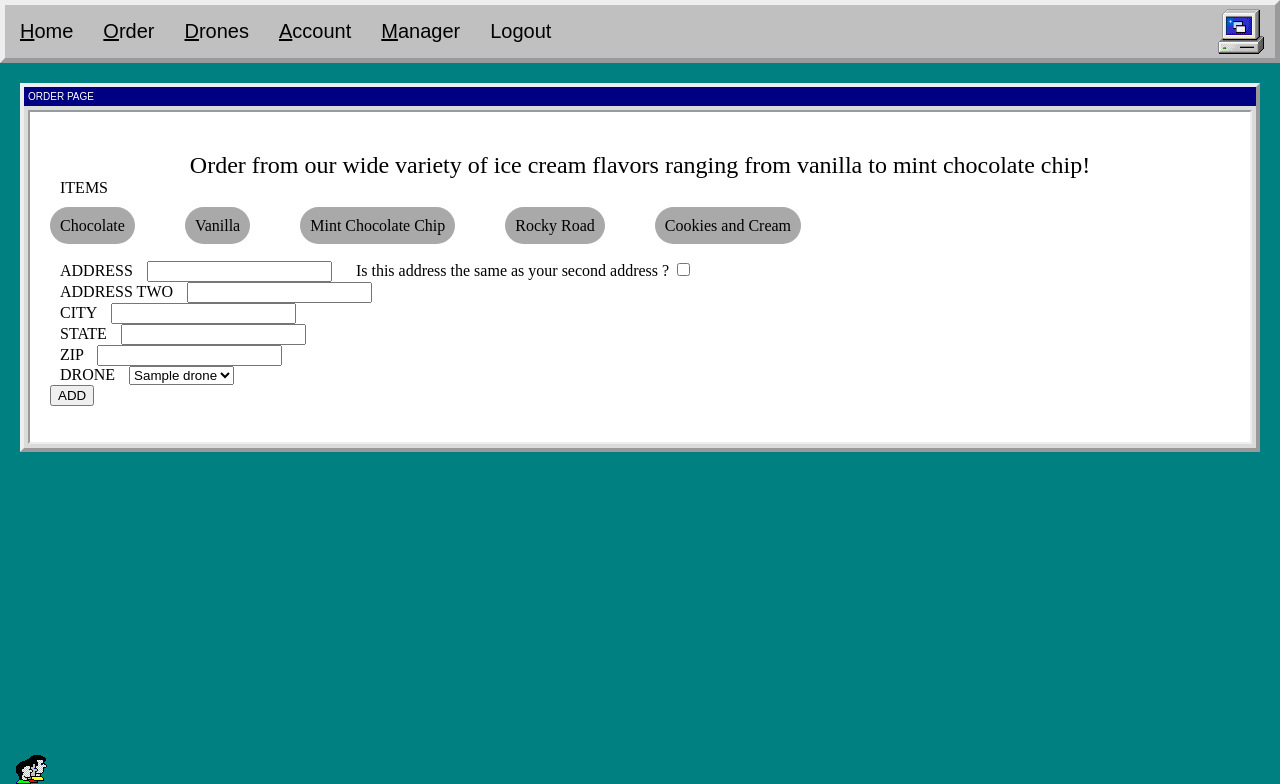
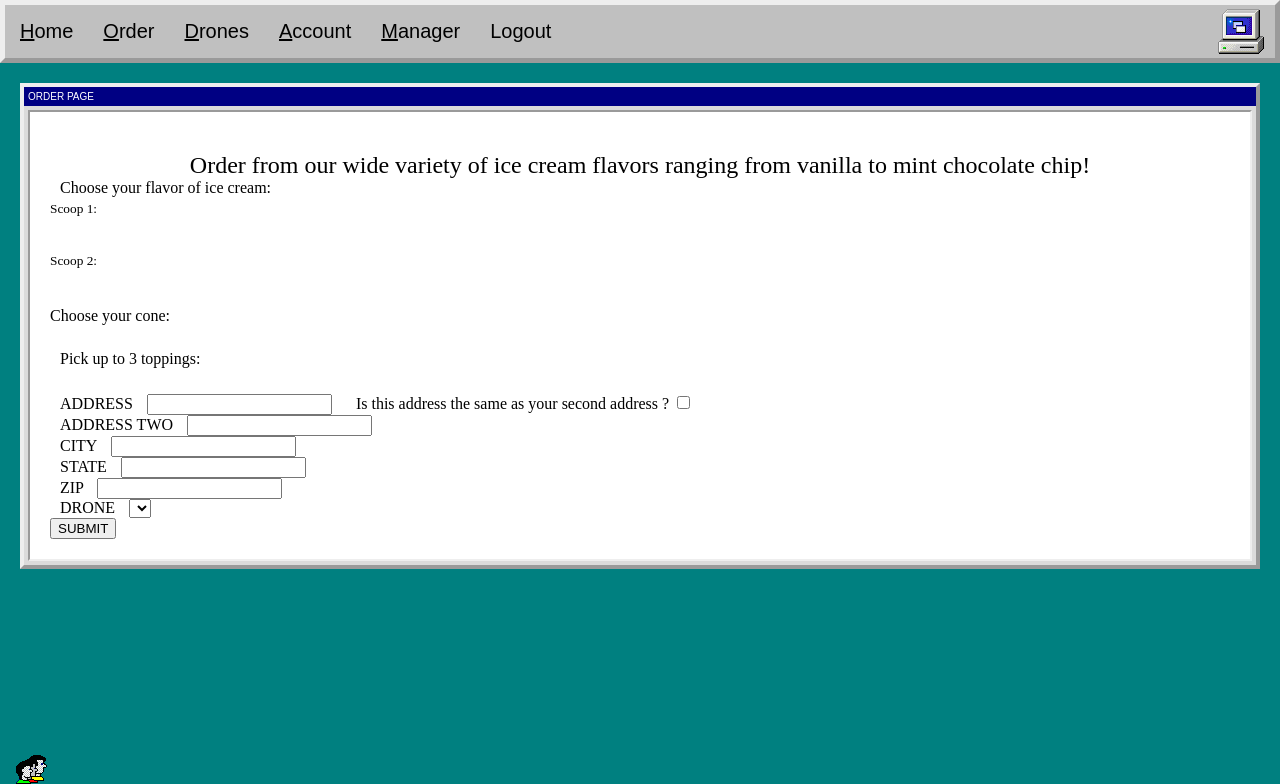
Before and after one commit to ryanc3412/Cowpokes_Drone_Cones, a Django app: page /dronecones/order/ in a window 1280 px wide. Shown: the top 784 px of the page. Run offline with Django 4.2, Linux system fonts and the light colour scheme; a user stored in the database is signed in; tables that the repository leaves empty hold one stand-in row (values such as "Sample post"); lists and menus that the app fills with data are empty.

Commit message:
order now works as expected

```diff
--- a/drone_cones/models.py
+++ b/drone_cones/models.py
@@ -49,5 +49,6 @@ class Orders(models.Model):
 class Products(models.Model):
     id = models.AutoField(primary_key=True)
     type = models.CharField(max_length=100)
+    image = models.ImageField(null=True, blank=True)
     flavor = models.CharField(max_length=100)
     stockAvailable = models.IntegerField()
--- a/drone_cones/static/drone_cones/static.js
+++ b/drone_cones/static/drone_cones/static.js
@@ -3,7 +3,7 @@ function timer() {
     var distance = 1000 * 60 * 10;
 
     // Update the count down every 1 second
-	var x = setInterval(function() {
+    var x = setInterval(function () {
         // Time calculations for minutes and seconds
         var minutes = Math.floor((distance % (1000 * 60 * 60)) / (1000 * 60));
         var seconds = Math.floor((distance % (1000 * 60)) / 1000);
@@ -32,30 +32,79 @@ function writeAddress(checkAddress) {
 
 
 function populate() {
-    const flavorList = [
-        "Chocolate",
-        "Vanilla",
-        "Mint Chocolate Chip",
-        "Rocky Road",
-        "Cookies and Cream"
-    ];
+    var flavor1List = [];
+    var flavor2List = [];
+    var coneList = [];
+    var toppingsList = [];
 
+    fetch('/dronecones/get_products/')
+        .then(response => response.json())
+        .then(data => {
+            console.log(data); // handle the data as needed
+            for (var i = 0; i < data.length; i++) {
+                if (data[i]['type'] == 'Ice Cream') {
+                    flavor1List.push(data[i]);
+                    flavor2List.push(data[i]);
+                } else if (data[i]['type'] == 'Cone') {
+                    coneList.push(data[i]);
+                } else if (data[i]['type'] == 'Topping') {
+                    toppingsList.push(data[i]);
+                }
+            }
+            console.log(flavor1List);
+            console.log(coneList);
+            console.log(toppingsList);
             // Get the "flavors" div
-    var flavorsDiv = document.getElementById("flavors");
+            var flavors1Div = document.getElementById("flavors1");
+            var flavors2Div = document.getElementById("flavors2");
+            var conesDiv = document.getElementById("cones");
+            var toppingsDiv = document.getElementById("toppings");
 
             // Create a div for each flavor and append it to the "flavors" div
-    for (var i = 0; i < flavorList.length; i++) {
-        var flavorDiv = document.createElement("div");
-        flavorDiv.setAttribute("class", "flavorDisplay");
-        flavorDiv.setAttribute("onclick", `selectFlavors(this, event)`);
-        flavorDiv.textContent = flavorList[i];
-        flavorsDiv.appendChild(flavorDiv);
+            for (var i = 0; i < flavor1List.length; i++) {
+                var flavor1Div = document.createElement("div");
+                var flavor2Div = document.createElement("div");
+                flavor1Div.setAttribute("class", "flavor1Display");
+                flavor2Div.setAttribute("class", "flavor2Display");
+                flavor1Div.setAttribute("onclick", `selectFlavors1(this, event)`);
+                flavor2Div.setAttribute("onclick", `selectFlavors2(this, event)`);
+                flavor1Div.textContent = flavor1List[i]['flavor'];
+                flavor2Div.textContent = flavor2List[i]['flavor'];
+                flavors1Div.appendChild(flavor1Div);
+                flavors2Div.appendChild(flavor2Div);
             }
+
+            for (var i = 0; i < coneList.length; i++) {
+                var coneDiv = document.createElement("div");
+                coneDiv.setAttribute("class", "coneDisplay");
+                coneDiv.setAttribute("onclick", `selectCone(this, event)`);
+                coneDiv.textContent = coneList[i]['flavor'];
+                conesDiv.appendChild(coneDiv);
+            }
+
+            for (var i = 0; i < toppingsList.length; i++) {
+                var toppingDiv = document.createElement("div");
+                toppingDiv.setAttribute("class", "toppingsDisplay");
+                toppingDiv.setAttribute("onclick",
+                    `selectToppings(this, event)`);
+                toppingDiv.textContent = toppingsList[i]['flavor'];
+                toppingsDiv.appendChild(toppingDiv);
+            }
+        })
+        .catch(error => console.error('Error:', error));
+
 }
 
 var selectedItems = {
-	flavor: "",
+    flavor1: "",
+    flavor2: "",
+    cone: "",
+    toppings: {
+        first: "",
+        second: "",
+        third: ""
     }
+};
 
 var completedFunctions = 0;
 
@@ -65,16 +114,109 @@ function logSelectedItems() {
     console.log(selectedItems);
 }
 
-function selectFlavors(item, event) {
+function selectFlavors1(item, event) {
     if (event && event.type == 'click') {
-        var flavorItems = document.querySelectorAll('.flavorDisplay');
+        var flavor1Items = document.querySelectorAll('.flavor1Display');
+
+        if (selectedItems['flavor1'] == item.textContent) {
+            item.style.backgroundColor = '';
+            selectedItems.flavor1 = "";
+        } else {
+            selectedItems.flavor1 = item.textContent;
+            document.getElementById('items').value = selectedItems.flavor1;
+            item.style.backgroundColor = "#008080";
+        }
+
+        flavor1Items.forEach(function (el) {
+            if (selectedItems['flavor1'] != el.textContent) {
+                el.style.backgroundColor = '';  // Reset background color to default (empty string)
+            }
+        });
+
+        logSelectedItems();
+    }
+}
+function selectFlavors2(item, event) {
+    if (event && event.type == 'click') {
+        var flavor2Items = document.querySelectorAll('.flavor2Display');
+
+        if (selectedItems['flavor2'] == item.textContent) {
+            item.style.backgroundColor = '';
+            selectedItems.flavor2 = "";
+        } else {
+            selectedItems.flavor2 = item.textContent;
+            item.style.backgroundColor = "#008080";
+            document.getElementById('items').value = selectedItems.flavor2;
+        }
+
+        flavor2Items.forEach(function (el) {
+            if (selectedItems['flavor2'] != el.textContent) {
+                el.style.backgroundColor = '';  // Reset background color to default (empty string)
+            }
+        });
+
+        logSelectedItems();
+    }
+}
+function selectCone(item, event) {
+    if (event && event.type == 'click') {
+        var flavorItems = document.querySelectorAll('.coneDisplay');
+
+        if (selectedItems['cone'] == item.textContent) {
+            item.style.backgroundColor = '';
+            selectedItems.cone = "";
+        } else {
+            selectedItems.cone = item.textContent;
+            item.style.backgroundColor = "#008080";
+            document.getElementById('items').value = selectedItems.cone;
+        }
+
         flavorItems.forEach(function (el) {
+            if (selectedItems['cone'] != el.textContent) {
                 el.style.backgroundColor = '';  // Reset background color to default (empty string)
+            }
         });
+
+        logSelectedItems();
+    }
+}
+function selectToppings(item, event) {
+    if (event && event.type == 'click') {
+        var flavorItems = document.querySelectorAll('.toppingsDisplay');
+
+        if (Object.values(selectedItems['toppings']).includes(item.textContent)) {
+            item.style.backgroundColor = '';
+            if (item.textContent == selectedItems.toppings.first) {
+                selectedItems.toppings.first = "";
+            }
+            if (item.textContent == selectedItems.toppings.second) {
+                selectedItems.toppings.second = "";
+            }
+            if (item.textContent == selectedItems.toppings.third) {
+                selectedItems.toppings.third = "";
+            }
+        } else if (selectedItems.toppings.first == "") {
+            selectedItems.toppings.first = item.textContent;
+            document.getElementById('items').value = selectedItems.toppings.first;
             item.style.backgroundColor = "#008080";
-		selectedItems.flavor = item.textContent;
+        } else if (selectedItems.toppings.second == "") {
+            selectedItems.toppings.second = item.textContent;
+            document.getElementById('items').value = selectedItems.toppings.second;
+            item.style.backgroundColor = "#008080";
+        } else if (selectedItems.toppings.third == "") {
+            selectedItems.toppings.third = item.textContent;
+            document.getElementById('items').value = selectedItems.toppings.third;
+            item.style.backgroundColor = "#008080";
+        } else {
+            console.log("Sorry, topping cart is full");
+        }
 
-        document.getElementById('items').value = selectedItems.flavor;
+        flavorItems.forEach(function (el) {
+            if (!Object.values(selectedItems).includes(el.textContent)) {
+                el.backgroundColor = '';  // Reset background color to default (empty string)
+            }
+        });
+
 
         logSelectedItems();
     }
@@ -121,3 +263,39 @@ function showPosition(position) {
         console.error('Element with ID "address" not found.');
     }
 }
+
+function getCookie(name) {
+    const cookieValue = document.cookie
+        .split('; ')
+        .find(row => row.startsWith(`${name}=`))
+        ?.split('=')[1];
+
+    return cookieValue ? decodeURIComponent(cookieValue) : null;
+}
+
+const csrftoken = getCookie('csrftoken');
+
+document.getElementById('saveOrder').addEventListener('click', function () {
+    fetch('/dronecones/save_order/', {
+        method: 'POST',
+        headers: {
+            'X-CSRFToken': csrftoken,
+        },
+        body: JSON.stringify(selectedItems),
+    })
+        .then(response => {
+            if (!response.ok) {
+                throw new Error(`HTTP error! Status: ${response.status}`);
+            }
+            return response.json();
+        })
+        .then(data => {
+            console.log('Success:', data);
+            console.log(data);
+
+        })
+        .catch(error => {
+            console.error('Error:', error);
+            alert('An error occurred. Please try again.');
+        });
+});
--- a/drone_cones/static/drone_cones/style.css
+++ b/drone_cones/static/drone_cones/style.css
@@ -217,13 +217,24 @@ div.inner-border {
 	text-align: center;
 }
 
-.flavorDisplay {
+.flavor1Display {
 	display: inline;
 	background-color: darkgrey;
 	margin-right: 50px;
 	border-radius: 25px;
 	padding: 10px;
 	text-align: center;
+	cursor: grab;
+}
+
+.flavor2Display {
+	display: inline;
+	background-color: darkgrey;
+	margin-right: 50px;
+	border-radius: 25px;
+	padding: 10px;
+	text-align: center;
+	cursor: grab;
 }
 
 .coneDisplay {
@@ -233,6 +244,17 @@ div.inner-border {
 	border-radius: 25px;
 	padding: 10px;
 	text-align: center;
+	cursor: grab;
+}
+
+.toppingsDisplay {
+	display: inline;
+	background-color: darkgrey;
+	margin-right: 50px;
+	border-radius: 25px;
+	padding: 10px;
+	text-align: center;
+	cursor: grab;
 }
 
 .scoopDisplay {
@@ -264,6 +286,14 @@ div.inner-border {
 }
 
 .flavors {
+	margin-bottom: 25px;
+}
+
+.cones {
+	margin-bottom: 25px;
+}
+
+.toppings {
 	margin-bottom: 25px;
 }
 
@@ -303,3 +333,25 @@ div.inner-border {
 	font-size: x-large;
 	text-align: center;
 }
+
+/* body {
+	display: flex;
+	justify-content: center;
+	align-items: center;
+	min-height: 100vh;
+	margin: 0;
+  } */
+
+  .product-container {
+	display: flex;
+	gap: 20px; /* Adjust the gap as needed */
+  }
+
+  .product-card {
+	flex: 1;
+	border: 1px solid black;
+	margin: 10px; /* Adjust the margin as needed */
+	padding: 20px;
+	text-align: center;
+	max-width: 300px; /* Adjust the max-width as needed */
+  }
--- a/drone_cones/templates/drone_cones/order_page.html
+++ b/drone_cones/templates/drone_cones/order_page.html
@@ -5,10 +5,11 @@
 <DOCTYPE html>
 
 	<html lang="en">
+
 	<head>
-        	<meta charset="utf-8"/>
+		<meta charset="utf-8" />
 		<title>Order Page</title>
-		<link rel="stylesheet" type="text/css" href="{% static 'drone_cones/style.css' %}"/>
+		<link rel="stylesheet" type="text/css" href="{% static 'drone_cones/style.css' %}" />
 
 	</head>
 
@@ -22,7 +23,8 @@
 			<a href="{% url 'drone_cones:account' %}"> <u>A</u>ccount </a>
 			<a href="{% url 'drone_cones:manager' %}"> <u>M</u>anager</a>
 			<a href="/dronecones/logout">Logout</a>
-			<img class="baricon" src="{% static 'drone_cones/images/computer.png' %}" onclick="location.href='../account'" style="cursor: pointer" alt="test">
+			<img class="baricon" src="{% static 'drone_cones/images/computer.png' %}"
+				onclick="location.href='../account'" style="cursor: pointer" alt="test">
 			<img class="peopleicon" src="{% static 'drone_cones/images/address_book_users.png' %}" alt="test">
 		</div>
 
@@ -33,22 +35,41 @@
 				<div class="inner-border">
 					<div class="margin">
 						<div class="orderBar">
-							Order from our wide variety of ice cream flavors ranging from vanilla to mint chocolate chip!
+							Order from our wide variety of ice cream flavors ranging from vanilla to mint chocolate
+							chip!
 						</div>
-						<form action="{% url 'drone_cones:add_order' %}" method="post">
+
 						{% csrf_token %}
 
 						<label class="spacer" for="Items">
-									ITEMS
+							Choose your flavor of ice cream:
 						</label>
-
+						<sub class="spacer" for="Items">
+							<br>Scoop 1:
+						</sub>
 						<div class="productBox">
-									<div class="flavors" id="flavors">
-										{% for product in product_list %}
-											<div>
-												{{product}}
+							<div class="flavors1" id="flavors1">
 							</div>
-										{% endfor %}
+						</div>
+						<sub class="spacer" for="Items">
+							<br>Scoop 2:
+						</sub>
+						<div class="productBox">
+							<div class="flavors2" id="flavors2">
+							</div>
+						</div>
+						<label class="spacer" for="Items">
+							<br>Choose your cone:
+						</label>
+						<div class="productBox">
+							<div class="cones" id="cones">
+							</div>
+						</div>
+						<label class="spacer" for="Items">
+							Pick up to 3 toppings:
+						</label>
+						<div class="productBox">
+							<div class="toppings" id="toppings">
 							</div>
 						</div>
 						<script>
@@ -59,28 +80,29 @@
 								// Set the formatted time in the hidden field
 								document.getElementById('timeOrdered').value = formattedTime;
 							}
-									window.onload = function() {
+							window.onload = function () {
 								populate();
 							};
 						</script>
-								<input type="hidden" id="items" name="items" value="" required/>
+						<input type="hidden" id="items" name="items" value="" required />
 						<div></div>
 						<label class="spacer" for="address"> ADDRESS </label>
-                                <input id="address1" type="text" name="address" maxlength = "30" required>
-								<label for="sameAddress" class="sameAddress"> Is this address the same as your second address ?</label>
+						<input id="address1" type="text" name="address" maxlength="30" required>
+						<label for="sameAddress" class="sameAddress"> Is this address the same as your second
+							address ?</label>
 						<input type="checkbox" name="sameAddress" id="checkAddress" onclick="writeAddress(this)">
 						<div></div>
 						<label class="spacer" for="address2"> ADDRESS TWO </label>
-                                <input id="address2" type="text" name="address2" maxlength = "100" required>
+						<input id="address2" type="text" name="address2" maxlength="100" required>
 						<div></div>
 						<label class="spacer" for="city"> CITY </label>
-                                <input id="city" type="text" name="city" maxlength = "100" required>
+						<input id="city" type="text" name="city" maxlength="100" required>
 						<div></div>
 						<label class="spacer" for="state"> STATE </label>
-                                <input id="state" type="text" name="state" maxlength = "100" required>
+						<input id="state" type="text" name="state" maxlength="100" required>
 						<div></div>
 						<label class="spacer" for="zip"> ZIP </label>
-                                <input id="zip" type="number" name="zip" maxlength = "100" required>
+						<input id="zip" type="number" name="zip" maxlength="100" required>
 						<div></div>
 						<label class="spacer" for="drone"> DRONE </label>
 						<select name="drone" id="drone" name="drone">
@@ -92,12 +114,12 @@
 						</select>
 						<div></div>
 
-                                <input type="submit" value="ADD">
-						</form>
+						<button id="saveOrder">SUBMIT</button>
 					</div>
 
 				</div>
 			</div>
 			<script src="{% static 'drone_cones/static.js' %}"></script>
 	</body>
+
 	</html>
--- a/drone_cones/urls.py
+++ b/drone_cones/urls.py
@@ -27,5 +27,8 @@ urlpatterns = [
     path('manager/users/', views.ManagerView.view_users, name='all_users'),
     path('manager/finance/', views.ManagerView.view_finances, name='finance'),
     path('manager/stock/', views.ManagerView.view_stock, name='stock'),
-    path('manager/all_drones/', views.ManagerView.view_drones, name='all_drones')
+    path('manager/all_drones/', views.ManagerView.view_drones, name='all_drones'),
+
+    path('get_products/', views.OrderView.get_products, name='get_products'),
+    path('save_order/', views.OrderView.save_order, name='save_order'),
 ]
--- a/drone_cones/views.py
+++ b/drone_cones/views.py
@@ -10,6 +10,7 @@ from drone_cones.core.forms import SignUpForm, OrderForm
 from django.shortcuts import redirect
 from datetime import date, datetime, timedelta
 from drone_cones.core.forms import DroneRegisterForm, EditAccountForm, EditAddressForm, EditDroneForm
+import json
 
 from django.shortcuts import render
 from drone_cones.models import Products, Drone
@@ -36,6 +37,7 @@ def addDrone(request):
             return HttpResponseRedirect("drones")
 
 def addOrder(request):
+    print("THIS WAS REACHED")
     if request.method == 'POST':
         form = OrderForm(request.POST)
 
@@ -43,6 +45,7 @@ def addOrder(request):
         associated_account = Account.objects.get(user=user)
 
         if form.is_valid():
+            form.save()
             account_id = associated_account.Id
             address = form.cleaned_data['address']
             address2 = form.cleaned_data['address2']
@@ -51,8 +54,7 @@ def addOrder(request):
             zip_code = form.cleaned_data['zip']
 
             # Get selected flavor from the JavaScript
-            selected_flavor = request.POST.get('items', '')
-
+            selected_flavor1 = request.POST.get('items', '')
 
             # Process the selected flavor as needed
 
@@ -73,7 +75,7 @@ def addOrder(request):
                 city=city,
                 state=state,
                 zip=zip_code,
-                items={'flavor': selected_flavor},  # Store selected flavor in JSONField
+                items=order,  # Store selected flavor in JSONField
                 drone=drone,
                 timeOrdered=time_ordered,
                 timeDelivered = timeDelivered,
@@ -82,6 +84,7 @@ def addOrder(request):
             )
 
             order.save()
+
 
             return render(request, 'drone_cones/confirmation_page.html', {'form': OrderForm()})
         else:
@@ -315,9 +318,9 @@ class OrderView:
     @login_required
     def order_page(request):
         product_list = reversed(Products.objects.order_by("-id"))
-        drone_list = reversed(Drone.objects.order_by("-id"))
-        stock_list = reversed(Products.objects.order_by("-stockAvailable"))
-        context = {'productList': product_list, 'stockAvailable': stock_list, 'drone_list': drone_list}
+        context = {
+            'product_list': product_list,
+        }
         return render(request, 'drone_cones/order_page.html', context)
 
     @login_required
@@ -331,3 +334,23 @@ class OrderView:
 
     def add_address():
         pass
+
+    def get_products(request):
+        products = list(Products.objects.values())
+        return JsonResponse(products, safe=False)
+
+    def save_order(request):
+        if request.method == 'POST':
+            try:
+                data = json.loads(request.body)
+
+                user = request.user
+                account = Account.objects.get(user=user)
+
+                Orders.objects.create(user=user, account_id=account.Id, items=data)
+
+                return JsonResponse({'status': 'success'})
+            except json.JSONDecodeError:
+                return JsonResponse({'status': 'error', 'message': 'Invalid JSON format'}, status=400)
+        else:
+            return JsonResponse({'status': 'error', 'message': 'Only POST requests are allowed'}, status=405)
```
Also changed, not shown: drone_cones/templates/drone_cones/drone_page.html (+8 -4 lines), drone_cones/migrations/0001_initial.py, drone_cones/migrations/0002_products_image.py (added), drone_cones/migrations/0003_alter_products_image.py (added), drone_cones/migrations/0005_alter_account_address_alter_account_city_and_more.py (deleted), drone_cones/migrations/0006_remove_orders_account_orders_account_id_and_more.py (deleted), drone_cones/static/drone_cones/images/chocolate_ice_cream_clipart.png (added). Lines whose indentation alone changed are shown as unchanged.
